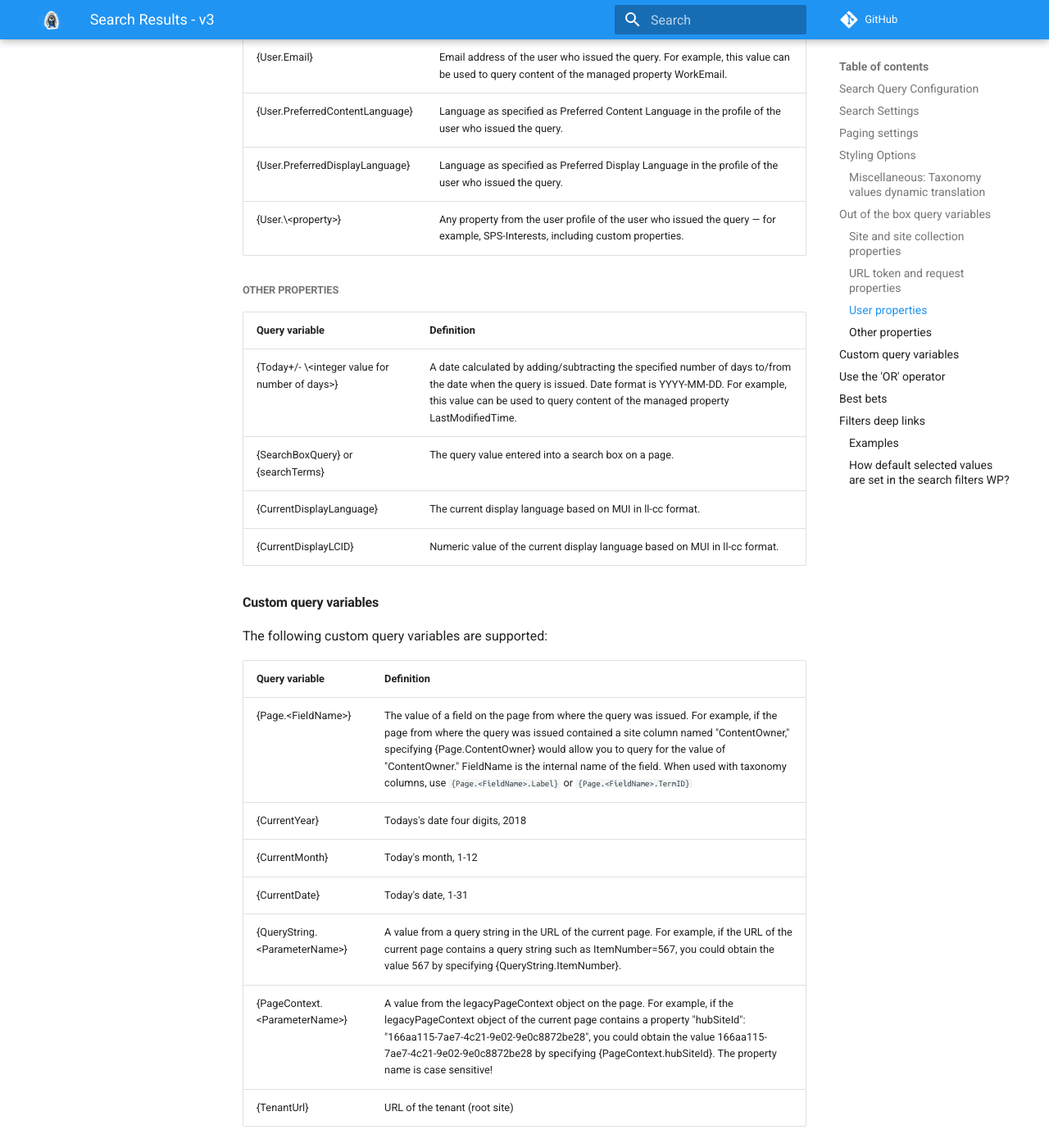
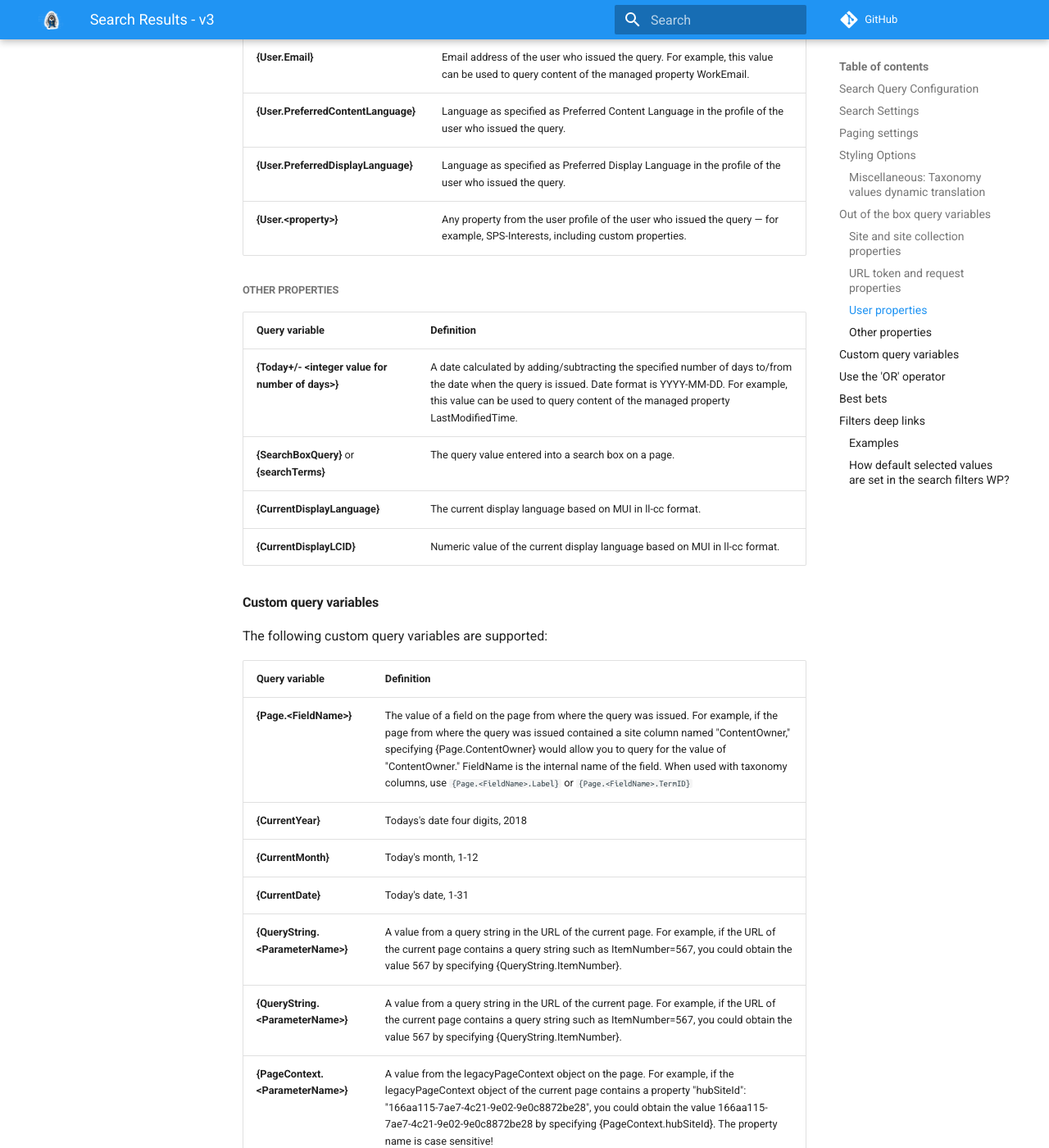
Before and after one commit to dominic5perezd/pnp-modern-search, an MkDocs documentation site: the page built from docs/v3/search-parts/search-results.md, in a window 1280 px wide and 1400 px high, scrolled down 6288 px. Shown: the whole window at 82% size. Built offline with MkDocs 1.6.1 and Material for MkDocs 9.7.7, drawn with Linux system fonts in a browser that asks for light colours; comment, search, counter and statistics services are not loaded; some of the changed text lies outside the part shown.

Commit message:
- Fixed #647

```diff
--- a/docs/v3/search-parts/search-results.md
+++ b/docs/v3/search-parts/search-results.md
@@ -73,39 +73,39 @@ The following out of the box [query variables](https://docs.microsoft.com/en-us/
 ##### Site and site collection properties
 |**Query variable**|**Definition**|
 |:-----|:-----|
-|{Site} or {Site.URL}  <br/> |URL of the site from where the query was issued. For example, this value can be used to query content of the managed property Path.  <br/> |
-|{Site.ID}  <br/> |GUID of site from where the query was issued. This value corresponds to the value of the managed property SiteID.  <br/> |
-|{Site.LCID}  <br/> |Numeric value of the locale as specified by the Regional Settings in the Site Settings on the Site from where the query was issued.  <br/> |
-|{Site.Locale}  <br/> |Language of the Site from where the query was issued in ll-cc format — for example, en-us.  <br/> |
-|{Site.\<property\>}  <br/> |Any property from the property bag of the site (SPWeb) from where the query was issued, including custom properties.  <br/> |
-|{SiteCollection} or {SiteCollection.URL}  <br/> |URL of site collection from where the query was issued. For example, this value can be used to query content of the managed property Path.  <br/> |
-|{SiteCollection.ID}  <br/> |GUID of site collection from where the query was issued.  <br/> |
-|{SiteCollection.LCID}  <br/> |Numeric value of the locale as specified by the Regional Settings in the Site Settings on the Site Collection from where the query was issued.  <br/> |
-|{SiteCollection.Locale}  <br/> |Language of the Site Collection from where the query was issued in ll-cc format — for example, en-us.  <br/> |
-|{SiteCollection.\<property\>}  <br/> |Any property from the property bag of the root site (SPWeb) in the site collection (SPSite) from where the query was issued, including custom properties.  <br/> |
+|**{Site}** or **{Site.URL}**  <br/> |URL of the site from where the query was issued. For example, this value can be used to query content of the managed property Path.  <br/> |
+|**{Site.ID}**  <br/> |GUID of site from where the query was issued. This value corresponds to the value of the managed property SiteID.  <br/> |
+|**{Site.LCID}**  <br/> |Numeric value of the locale as specified by the Regional Settings in the Site Settings on the Site from where the query was issued.  <br/> |
+|**{Site.Locale}**  <br/> |Language of the Site from where the query was issued in ll-cc format — for example, en-us.  <br/> |
+|**{Site.&lt;property&gt;}**  <br/> |Any property from the property bag of the site (SPWeb) from where the query was issued, including custom properties.  <br/> |
+|**{SiteCollection}** or **{SiteCollection.URL}**  <br/> |URL of site collection from where the query was issued. For example, this value can be used to query content of the managed property Path.  <br/> |
+|**{SiteCollection.ID}**  <br/> |GUID of site collection from where the query was issued.  <br/> |
+|**{SiteCollection.LCID}**  <br/> |Numeric value of the locale as specified by the Regional Settings in the Site Settings on the Site Collection from where the query was issued.  <br/> |
+|**{SiteCollection.Locale}**  <br/> |Language of the Site Collection from where the query was issued in ll-cc format — for example, en-us.  <br/> |
+|**{SiteCollection.&lt;property&gt;}**  <br/> |Any property from the property bag of the root site (SPWeb) in the site collection (SPSite) from where the query was issued, including custom properties.  <br/> |
 
 ##### URL token and request properties
 |**Query variable**|**Definition**|
 |:-----|:-----|
-|{URLToken.\<integer\>}  <br/> |A value from the URL of a page. The integer represents the position of the value in the URL as counted from right to left. For example, for the page http://www.contoso/audio/mp3/1010101, the query variable {URLToken.1} will query for the last value in the URL, 1010101. The query variable {URLToken.3} will query for the third last property in the URL, audio. You can query for values up to the ninth last position in a URL.  <br/> |
-|{Request.\<PropertyName\>}  <br/> |A value from the current http request - for example, {Request.Url}.  <br/> |
+|**{URLToken.&lt;integer&gt;}**  <br/> |A value from the URL of a page. The integer represents the position of the value in the URL as counted from right to left. For example, for the page http://www.contoso/audio/mp3/1010101, the query variable {URLToken.1} will query for the last value in the URL, 1010101. The query variable {URLToken.3} will query for the third last property in the URL, audio. You can query for values up to the ninth last position in a URL.  <br/> |
+|**{Request.&lt;PropertyName&gt;}**  <br/> |A value from the current http request - for example, {Request.Url}.  <br/> |
 
 ##### User properties
 |**Query variable**|**Definition**|
 |:-----|:-----|
-|{User} or {User.Name}  <br/> |Display name of the user who issued the query. For example, this value can be used to query content of the managed property Author.  <br/> |
-|{User.Email}  <br/> |Email address of the user who issued the query. For example, this value can be used to query content of the managed property WorkEmail.  <br/> |
-|{User.PreferredContentLanguage}  <br/> |Language as specified as Preferred Content Language in the profile of the user who issued the query.  <br/> |
-|{User.PreferredDisplayLanguage}  <br/> |Language as specified as Preferred Display Language in the profile of the user who issued the query.  <br/> |
-|{User.\<property\>}  <br/> |Any property from the user profile of the user who issued the query — for example, SPS-Interests, including custom properties.  <br/> |
+|**{User}** or **{User.Name}** <br/> |Display name of the user who issued the query. For example, this value can be used to query content of the managed property Author.  <br/> |
+|**{User.Email}**  <br/> |Email address of the user who issued the query. For example, this value can be used to query content of the managed property WorkEmail.  <br/> |
+|**{User.PreferredContentLanguage}**  <br/> |Language as specified as Preferred Content Language in the profile of the user who issued the query.  <br/> |
+|**{User.PreferredDisplayLanguage}**  <br/> |Language as specified as Preferred Display Language in the profile of the user who issued the query.  <br/> |
+|**{User.&lt;property&gt;}**  <br/> |Any property from the user profile of the user who issued the query — for example, SPS-Interests, including custom properties.  <br/> |
 
 ##### Other properties
 |**Query variable**|**Definition**|
 |:-----|:-----|
-|{Today+/- \<integer value for number of days\>}  <br/> |A date calculated by adding/subtracting the specified number of days to/from the date when the query is issued. Date format is YYYY-MM-DD. For example, this value can be used to query content of the managed property LastModifiedTime.  <br/> |
-|{SearchBoxQuery} or {searchTerms} <br/> |The query value entered into a search box on a page.  <br/> |
-|{CurrentDisplayLanguage}  <br/> |The current display language based on MUI in ll-cc format.  <br/> |
-|{CurrentDisplayLCID}  <br/> |Numeric value of the current display language based on MUI in ll-cc format.  <br/> |
+|**{Today+/- &lt;integer value for number of days&gt;}**  <br/> |A date calculated by adding/subtracting the specified number of days to/from the date when the query is issued. Date format is YYYY-MM-DD. For example, this value can be used to query content of the managed property LastModifiedTime.  <br/> |
+|**{SearchBoxQuery}** or **{searchTerms}** <br/> |The query value entered into a search box on a page.  <br/> |
+|**{CurrentDisplayLanguage}**  <br/> |The current display language based on MUI in ll-cc format.  <br/> |
+|**{CurrentDisplayLCID}**  <br/> |Numeric value of the current display language based on MUI in ll-cc format.  <br/> |
 
 #### Custom query variables
 
@@ -113,13 +113,14 @@ The following custom query variables are supported:
 
 |**Query variable**|**Definition**|
 |:-----|:-----|
-|{Page.&lt;FieldName&gt;}  <br/> | The value of a field on the page from where the query was issued. For example, if the page from where the query was issued contained a site column named "ContentOwner," specifying {Page.ContentOwner} would allow you to query for the value of "ContentOwner." FieldName is the internal name of the field. When used with taxonomy columns, use `{Page.<FieldName>.Label}` or `{Page.<FieldName>.TermID}` <br/> |
-|{CurrentYear}  <br/> | Todays's date four digits, 2018 <br/> |
-|{CurrentMonth}  <br/> | Today's month, 1-12 <br/> |
-|{CurrentDate}  <br/> | Today's date, 1-31 <br/> |
-|{QueryString.&lt;ParameterName&gt;} <br/> | A value from a query string in the URL of the current page. For example, if the URL of the current page contains a query string such as ItemNumber=567, you could obtain the value 567 by specifying {QueryString.ItemNumber}. <br/> |
-|{PageContext.&lt;ParameterName&gt;} <br/> | A value from the legacyPageContext object on the page. For example, if the legacyPageContext object of the current page contains a property "hubSiteId": "166aa115-7ae7-4c21-9e02-9e0c8872be28", you could obtain the value 166aa115-7ae7-4c21-9e02-9e0c8872be28 by specifying {PageContext.hubSiteId}. The property name is case sensitive!<br/> |
-|{TenantUrl}  <br/> |URL of the tenant (root site)<br/> |
+|**{Page.&lt;FieldName&gt;}** <br/> | The value of a field on the page from where the query was issued. For example, if the page from where the query was issued contained a site column named "ContentOwner," specifying {Page.ContentOwner} would allow you to query for the value of "ContentOwner." FieldName is the internal name of the field. When used with taxonomy columns, use `{Page.<FieldName>.Label}` or `{Page.<FieldName>.TermID}` <br/> |
+|**{CurrentYear}**  <br/> | Todays's date four digits, 2018 <br/> |
+|**{CurrentMonth}**  <br/> | Today's month, 1-12 <br/> |
+|**{CurrentDate}**  <br/> | Today's date, 1-31 <br/> |
+|**{QueryString.&lt;ParameterName&gt;}** <br/> | A value from a query string in the URL of the current page. For example, if the URL of the current page contains a query string such as ItemNumber=567, you could obtain the value 567 by specifying {QueryString.ItemNumber}. <br/> |
+|**{QueryString.&lt;ParameterName&gt;}** <br/> | A value from a query string in the URL of the current page. For example, if the URL of the current page contains a query string such as ItemNumber=567, you could obtain the value 567 by specifying {QueryString.ItemNumber}. <br/> |
+|**{PageContext.&lt;ParameterName&gt;}** <br/> | A value from the legacyPageContext object on the page. For example, if the legacyPageContext object of the current page contains a property "hubSiteId": "166aa115-7ae7-4c21-9e02-9e0c8872be28", you could obtain the value 166aa115-7ae7-4c21-9e02-9e0c8872be28 by specifying {PageContext.hubSiteId}. The property name is case sensitive!<br/> |
+|**{TenantUrl}**  <br/> |URL of the tenant (root site)<br/> |
 
 #### Use the 'OR' operator
 
```
